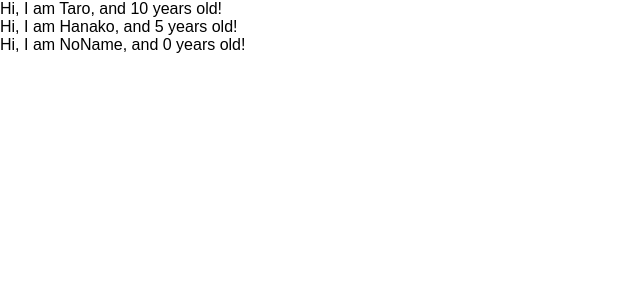
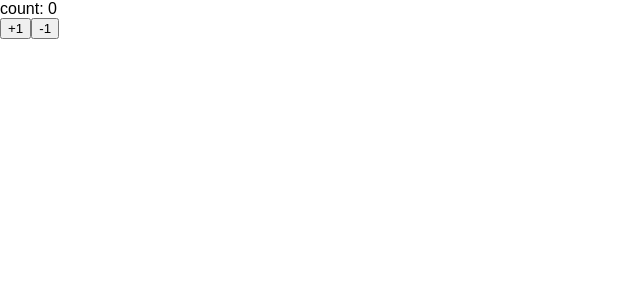
Before and after one commit to yuma11/udemy-react-redux-crud-application, a React (Create React App) app: page / in a window 1280 px wide. Shown: the top 300 px of the page, without its empty margins (0-640 px from the left). Built offline with nearby package versions, Linux system fonts and the light colour scheme.

Commit message:
learn state and setState

```diff
--- a/src/App.js
+++ b/src/App.js
@@ -1,41 +1,30 @@
-import React from 'react';
-import PropTypes from 'prop-types';
+import React, { Component } from 'react';
 
-// class App extends Component {
-//   render() {
-//     return (
-//       <React.Fragment>
-//         <label htmlFor="bar">bar</label>
-//         <input type="text" onChange={ () => {console.log("I am clicked.")}} />
-//       </React.Fragment>
-//     )
-//   }
-// }
+const App = () => ( <Counter></Counter> )
 
-const App = () => {
-  const profiles = [
-    { name: "Taro", age: 10 },
-    { name: "Hanako", age: 5 },
-    { name: "NoName", age: 0 },
-  ]
-  return (
-    <div>
-      {
-        profiles.map((profile, index) => {
-          return <User name={profile.name} age={profile.age} key={index} />
-        })
-      }
-    </div>
-  )
-}
+class Counter extends Component {
+  constructor(props) {
+    super(props)
+    this.state = { count: 0 }
+  }
 
-const User = (props) => {
-  return <div>Hi, I am {props.name}, and {props.age} years old!</div>
-}
+  handlePlusButton = () => {
+    this.setState({ count: this.state.count + 1 })
+  }
 
-User.propTypes = {
-  name: PropTypes.string,
-  age:  PropTypes.number.isRequired
+  handleMinusButton = () => {
+    this.setState({ count: this.state.count - 1 })
+  }
+
+  render() {
+    return (
+      <React.Fragment>
+        <div>count: { this.state.count }</div>
+        <button onClick={this.handlePlusButton}>+1</button>
+        <button onClick={this.handleMinusButton}>-1</button>
+      </React.Fragment>
+    )
+  }
 }
 
 export default App;
```
